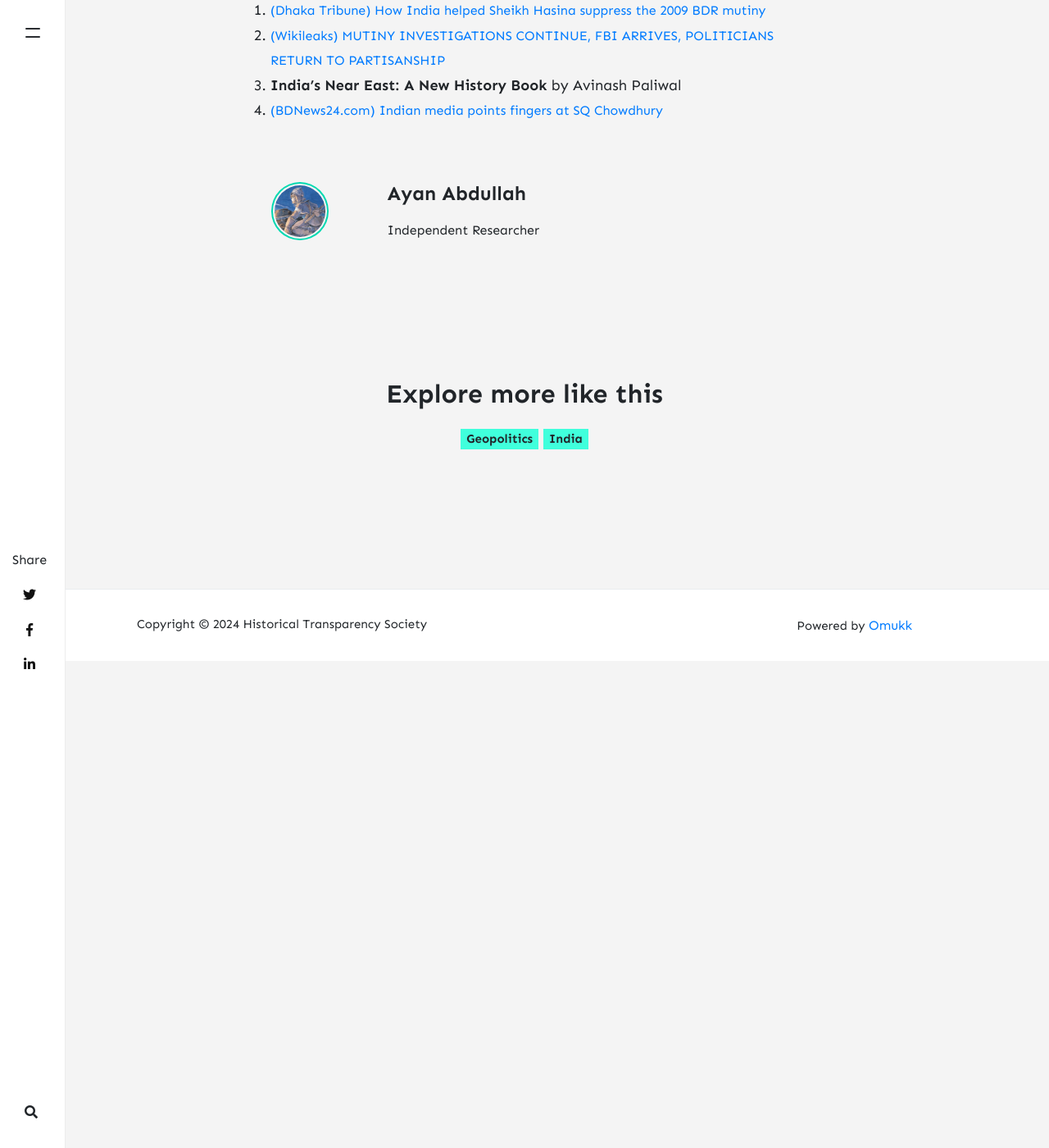
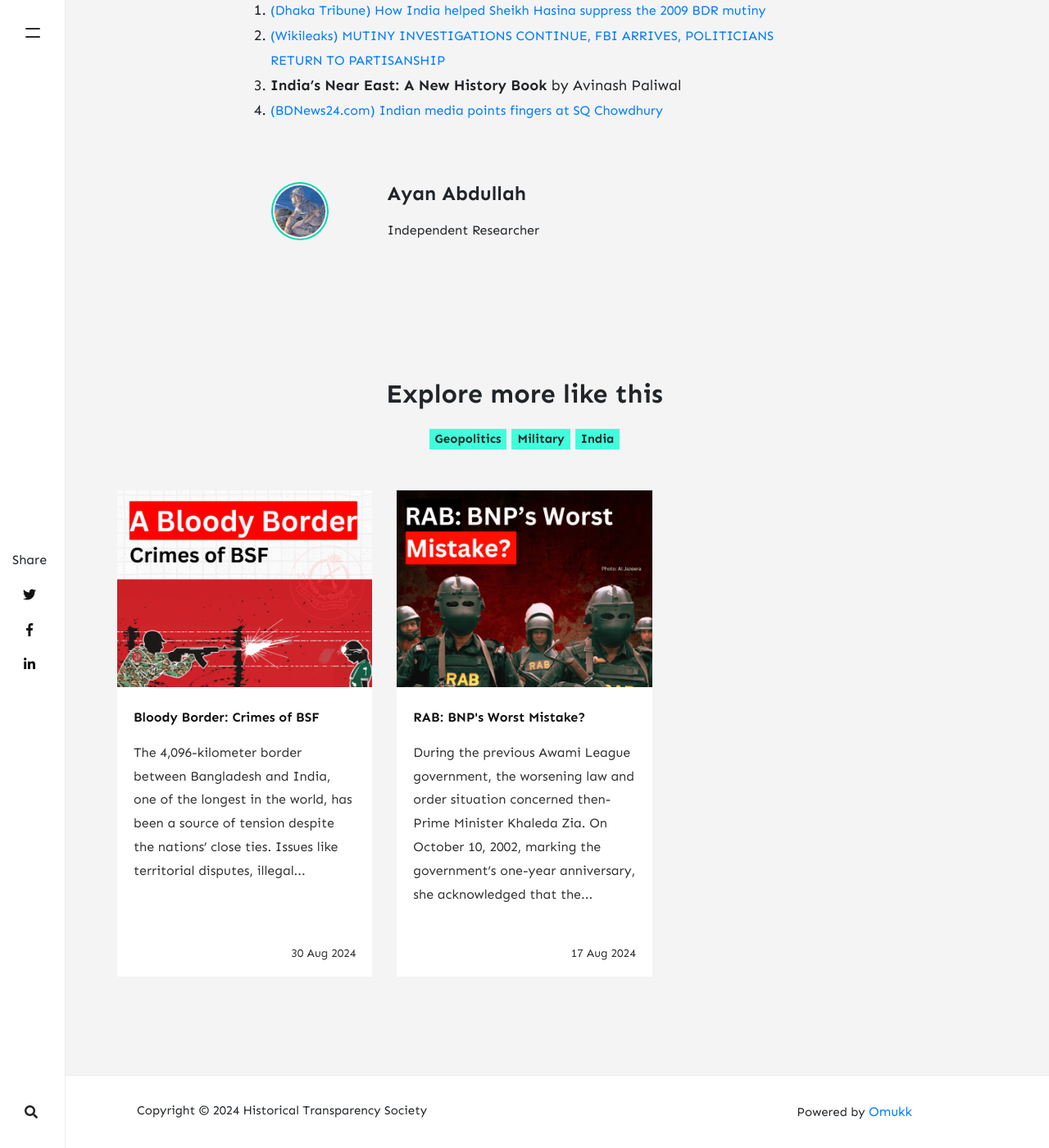
Before and after one commit to pptx704/hts, a Jekyll site: the page built from _posts/2024-08-28-bdr-mutiny-and-indian-affairs.md, in a window 1280 px wide and 1400 px high, scrolled down 5355 px. Shown: the whole window at 82% size. Built offline with Jekyll 4.4.1, drawn with Linux system fonts in a browser that asks for light colours; nearby versions of some CDN libraries; comment, search, counter and statistics services are not loaded; before the commit the page ends 6161 px from its top, so only the background shows below that; some of the changed lines change nothing that is shown.

Commit message:
Added BSF article

```diff
--- a/_posts/2024-08-28-bdr-mutiny-and-indian-affairs.md
+++ b/_posts/2024-08-28-bdr-mutiny-and-indian-affairs.md
@@ -2,7 +2,7 @@
 layout: post
 title:  "BDR Mutiny: Indian Affairs"
 authors: [ ayan ]
-categories: [ Geopolitics ]
+categories: [ Geopolitics, Military ]
 tags: [India]
 image: assets/images/posts/bdr-1.png
 ---
--- /dev/null
+++ b/_posts/2024-08-30-bsf-killings.md
@@ -0,0 +1,51 @@
+---
+layout: post
+title: "Bloody Border: Crimes of BSF"
+authors: [ tanim, rodaba ]
+categories: [ Geopolitics ]
+tags: [BSF, India, BGB]
+image: assets/images/posts/bsf-1.png
+---
+
+The 4,096-kilometer border between Bangladesh and India, one of the longest in the world, has been a source of tension despite the nations' close ties. Issues like territorial disputes, illegal activities, and economic disparities have fueled conflicts. The border has seen skirmishes, human rights violations, and tragic incidents like the killing of civilians. Although diplomatic efforts and agreements have been made to improve border management, maintaining peace along this complex and porous border remains challenging.
+
+### Border War, 2001
+On 18th April, 2001, a skirmish occurred between the Border Security Force (BSF) of India and the Bangladesh Rifles (now known as the Border Guard Bangladesh or BGB) in Sylhet, stemming from the illegal occupation of a Bangladeshi enclave and border incursions. After the Liberation War, the BSF had illegally occupied the Bangladeshi enclave of Padua village, which prompted a force of 1,000 BDR soldiers to launch an operation to reclaim it.
+In retaliation for the reclamation of the illegally occupied village, the BSF attempted to make an incursion along the Kurigram border. In response, the BDR opened fire, leading to a skirmish. The clash resulted in the deaths of 16 Indian border guards and the injury of two others, while three BDR soldiers were killed and five were injured.
+
+### Border Encroachment
+
+In recent days, BGB started to counter the dominance of BSF. At the Haripara border in Lalmonirhat's Patgram Upazila, tensions escalated when the Indian Border Security Force (BSF) attempted to build a barbed wire fence close to the zero line. The Border Guard Bangladesh (BGB) intervened, halting the construction, as International Law prohibits building within 150 yards of the border. Both forces increased their presence in the area, and the situation led to a flag meeting between the two sides, after which the construction was suspended. The BGB is now closely monitoring the border to ensure local safety. Moreover, in Parshuram, Feni, BSF tried to open another dum in mid August illegally, which would cause suffering for the people in Bangladesh. The BGB strongly condemned it and took necessary steps so that the incident does not take place.
+
+Now the Indian media is broadcasting misinformation highlighting BGB as cruel and irrational glorifying BSF. They are trying to show that due to the abdication of Ex Prime Minister Sheikh Hasina, many locals are trying to leave Bangladesh for what BSF needed to be strong at the borders. But the reality is clear enough.
+
+
+### Felani Killing
+
+For four and a half agonizing hours, Felani, a 14-year-old girl, was left hanging from a barbed wire fence, her vibrant life slowly slipping away. Her father watched helplessly, and even after 13 years, justice has yet to be served. The trial for this heinous crime began two and a half years later in India's General Security Forces Court. In the following month, BSF soldier Amiya Ghosh, the accused, was acquitted. Felani's father, dissatisfied with the verdict, demanded a retrial, leading to the case being reopened in 2014. However, Amiya Ghosh was acquitted once again the following year. Subsequently, an Indian human rights organization filed a petition in the Supreme Court on behalf of Felani's father, but the case has seen nothing but delays. Justice remains unresolved, hanging in uncertainty…
+ This incident remains a poignant symbol of the human cost of border conflicts and the challenges in achieving accountability. In 2015, the National Human Rights commission of India suggested the government pay INR 500,000 to the family. But what do you think? Life of an innocent child costs only INR 500,000?
+
+### BSF’s Atrocities at the Border
+
+Apart from rape, abduction, smuggling etc in the border areas, there are different issues too. In Bangladesh, Indian cattle can be legally imported through a minor tax payment to the government, despite a complete ban on cattle exports from India. This issue has become a major point of tension at the border. The cattle trade is estimated to be worth nearly one billion dollars, according to the Christian Science Monitor. The conflict over this trade has led to several violent incidents involving the Border Security Force (BSF) of India.
+
+In March 2014, a Bangladeshi cattle smuggler was killed by the BSF near Satkhira Sadar Upazila. In January 2016, another Bangladeshi smuggler reportedly died under torture by the BSF in Bhurungamari Upazila, Kurigram District. That same month, a different Bangladeshi national was also killed by the BSF in Sapahar Upazila, Naogaon District. Later in April 2016, a Bangladeshi cattle trader was shot by the BSF in Kurigram District. The violence continued in June 2016 when two Bangladeshi smugglers were killed by the BSF in Gomostapur Upazila, Chapainawabganj. In August 2016, a Bangladeshi smuggler was shot dead in Moheshpur Upazila, Jhenidah. In January 2017, another smuggler was reportedly tortured to death by the BSF in Damurhuda Upazila, Chuadanga District.
+
+In Naogaon, April 27, 2019 was
+Azim Uddin, a 20 years old young man was identified as a victim of cruelty preceded by BSF, they removed his nails and fingers. It happened in the Patari Border, he along with other traders went to India to make a deal on their cattle trading. After a lot of inhumane torture including extracting nails after being detained, they abandoned him at the zero point of Purnavora river. Our battalions found him unconscious, luckily he was alive.
+
+Torture on the women as a vulnerable group of society seems very common in the border ares. BSF has shown their true faces several times. A 30-year-old Bangladeshi woman has accused a sub-inspector from India's Border Security Force (BSF) of raping her at a BSF camp in North 24 Parganas, West Bengal. The woman and a friend, who were attempting to illegally cross into Bangladesh, were detained by BSF personnel. The sub-inspector, Rameswar Kayal, allegedly raped her during an interrogation at the camp. Following the incident, she reported the assault to the police, leading to Kayal's arrest. He has been charged under Section 376 of the Indian Penal Code and remanded into custody. But it seems very pitiful that a strong and responsible border security team is attempting such crimes.
+From 1972 to 2023, the Bangladesh-India border has witnessed numerous incidents of violence and abuse by the Indian Border Security Force (BSF) against Bangladeshi citizens. Over this period, 1,923 Bangladeshis have been killed, while 1,206 have been injured by gunfire. Additionally, there have been 1,408 cases of abduction, 111 people reported missing, and 16 instances of rape. The border has also seen 157 incidents of banditry, and one Border Guard Bangladesh (BGB) soldier has been killed during this time, stated by Human Rights Organization Odhikar.
+
+You might have asked, it is not always the BGB who suffers, sometimes the BSF also gets shotted. We will not disapprove of it, but what's the ratio? Then again, sometimes the BGB have no other ways than killing in the sake of saving their own lives. In 2019, BGB detained an Indian fisherman who came illegally. In response four BSF members shot-fired to release him. Seeing no other way, on the purpose of self defense BGB shots too. One BSF died in that incident. Later the situation was normalized through a meeting.
+
+To clear the ratio, we can just see how many people were the victims in the first half of the year 2020. Odhikar, a Bangladesh-based human rights group, released a report on Monday where it also stated that the BSF injured 17 and abducted another three Bangladeshi citizens.
+*"[A total of] 45 Bangladeshi nationals have been victimized by the neighboring border force between January and June, 2020,"* said the report.
+
+Even in 2024, the killings were not stopped. Roisudddin, *a member of 49th Border Guard Battalion* in Benapole, Jashore, a prime border between these two countries, was killed by BSF and announced to be dead at an Indian hospital. Even after that, the BSF delayed handing over the dead body.
+
+---
+
+In recent days, BGB started to counter the dominance of BSF. At the Haripara border in Lalmonirhat's Patgram Upazila, tensions escalated when the Indian Border Security Force (BSF) attempted to build a barbed wire fence close to the zero line. The Border Guard Bangladesh (BGB) intervened, halting the construction, as international law prohibits building within 150 yards of the border. Both forces increased their presence in the area, and the situation led to a flag meeting between the two sides, after which the construction was suspended. The BGB is now closely monitoring the border to ensure local safety. Moreover, in Parshuram, Feni, BSF tried to open another dum in mid August, which would cause suffering for the people in Bangladesh. The BGB strongly condemned it and took necessary steps so that the incident does not take place. Even in mid August, BGB refused to return 5 BSF members who entered our country illegally. But later Indian media took sympathy showing this fact. But BGB had to do this to prove that they have a spine.
+
+Indian media still broadcasts some misinformation highlighting BGB as cruel and irrational glorifying BSF. They are trying to show that due to the leaving of Ex Prime Minister Sheikh Hasina, many locals are trying to leave Bangladesh for what BSF needed to be strong at the borders. But the reality is clear enough. Their media are spreading news that BSF is humane but helpless and that they cannot help thousands of people who are trying to enter India, as Bangladesh is unsafe. The tension between BGB and BSF is shown in a very politicized way in the mainstream Indian medias
```
Also changed, not shown: assets/images/posts/article-70.png, assets/images/posts/autocracy-1.png, assets/images/posts/bdr-1.png, assets/images/posts/biswajit-das-murder.png, assets/images/posts/bsf-1.png (added), assets/images/posts/rab-1.png, assets/images/posts/ssf-act-1.png.
